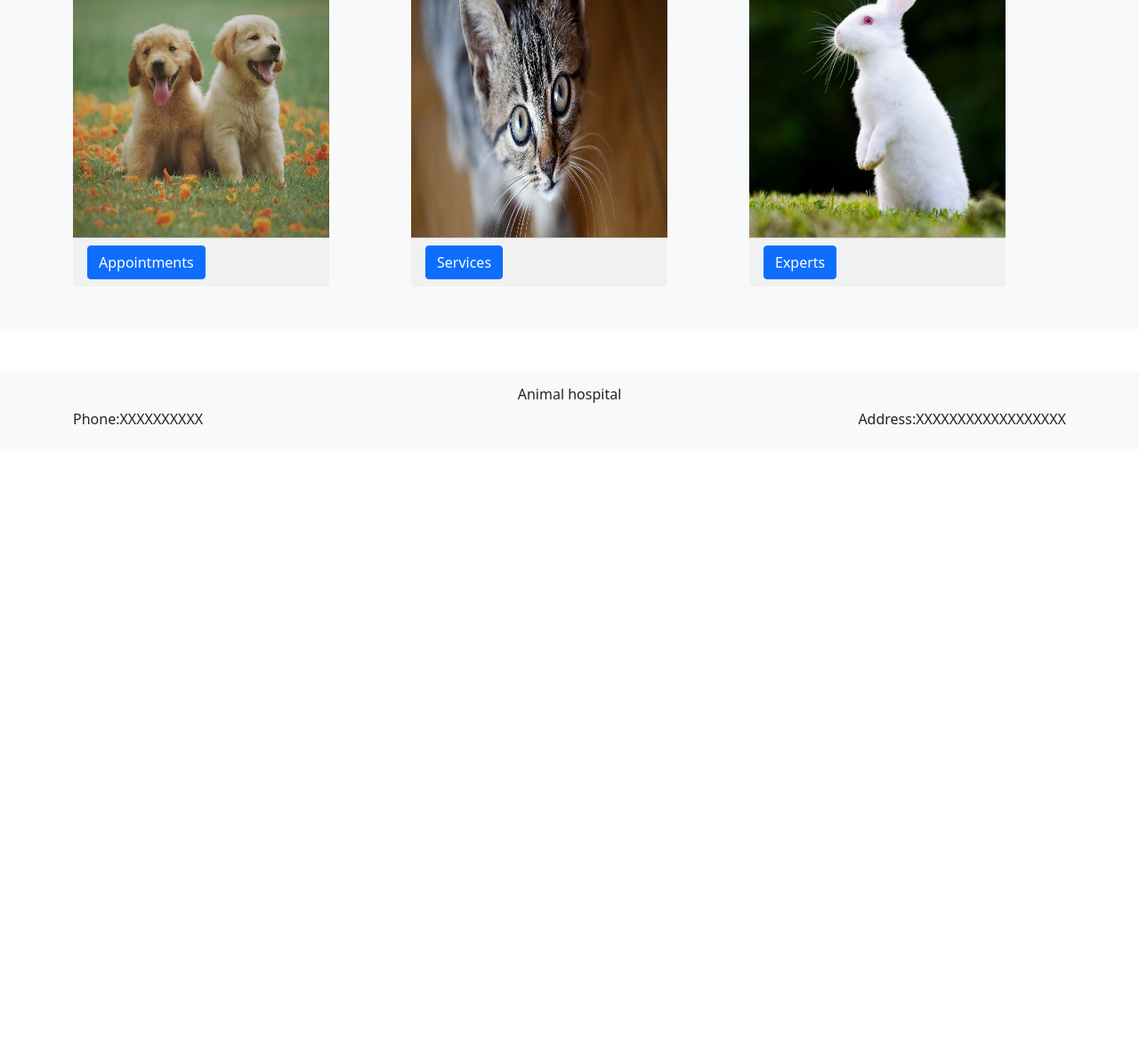
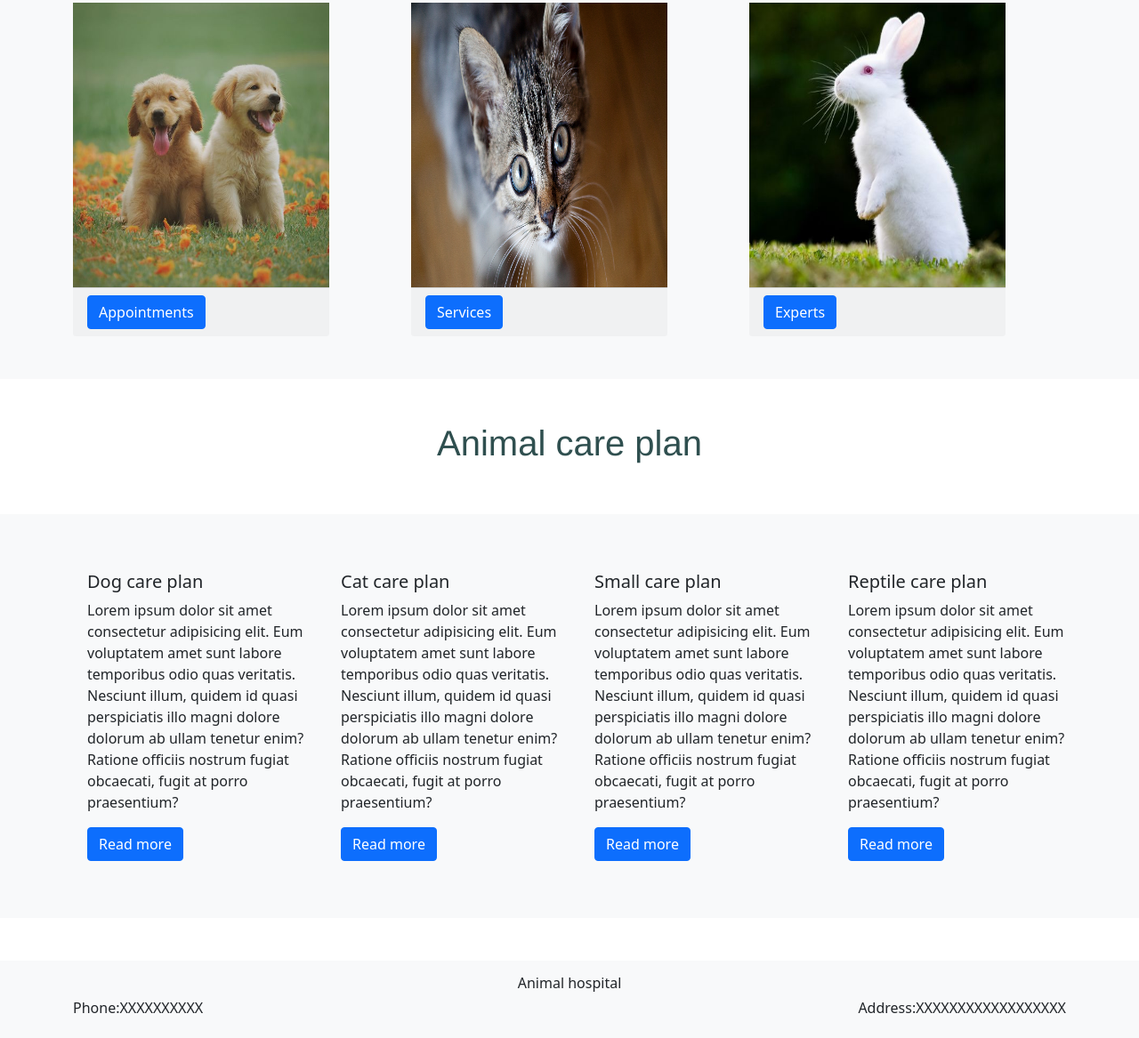
Before and after one commit to GongVictorFeng/veterianry, a plain HTML site: page index.html in a window 1280 px wide. Shown: the part 700-1867 px from the top of the page at 89% size. Before the commit the page ends 1205 px from the top, so only its background shows below. Drawn offline with nearby package versions, Linux system fonts and the light colour scheme.

Commit message:
added features to fullfill the persona

```diff
--- a/index.html
+++ b/index.html
@@ -51,6 +51,10 @@
         </div>
     </section>
 
+    <div class="row justify-content-center">
+        <h3 class="text-center" style="font-family: 'Franklin Gothic Medium', 'Arial Narrow', Arial, sans-serif; font-size: 40px; color: darkslategrey;">XXXX Animal Hospital</h3>
+    </div>
+
     <section id="link" class="bg-light mt-5">
         <div class="bg-light py-2 py-sm-5">
             <div class="container-lg">
@@ -86,6 +90,59 @@
         </div>
     </section>
 
+    <div class="row justify-content-center mt-5">
+        <h3 class="text-center" style="font-family: 'Franklin Gothic Medium', 'Arial Narrow', Arial, sans-serif; font-size: 40px; color: darkslategrey;">Animal care plan</h3>
+    </div>
+
+
+    <section id="link" class="bg-light mt-5">
+        <div class="bg-light py-2 py-sm-5">
+            <div class="container-lg">
+            <div class="row align-items-center">
+                <div class="'col-12 col-md-3 col-lg-3 col-xl-3 mb-xl-0">
+                    <div clas="card" style="width: 18rem;">
+                        <div class="card-body">
+                            <h5 class="card-title">Dog care plan</h5>
+                            <p class="card-text">Lorem ipsum dolor sit amet consectetur adipisicing elit. Eum voluptatem amet sunt labore temporibus odio quas veritatis. Nesciunt illum, quidem id quasi perspiciatis illo magni dolore dolorum ab ullam tenetur enim? Ratione officiis nostrum fugiat obcaecati, fugit at porro praesentium?</p>
+                            <a href="#" class="btn btn-block btn-primary">Read more</a>
+                          </div>
+                    </div>
+                </div>
+
+                <div class="'col-12 col-md-3 col-lg-3 col-xl-3 mb-xl-0">
+                    <div clas="card" style="width: 18rem;">
+                        <div class="card-body">
+                            <h5 class="card-title">Cat care plan</h5>
+                            <p class="card-text">Lorem ipsum dolor sit amet consectetur adipisicing elit. Eum voluptatem amet sunt labore temporibus odio quas veritatis. Nesciunt illum, quidem id quasi perspiciatis illo magni dolore dolorum ab ullam tenetur enim? Ratione officiis nostrum fugiat obcaecati, fugit at porro praesentium?</p>
+                            <a href="#" class="btn btn-block btn-primary">Read more</a>
+                          </div>
+                    </div>
+                </div>
+
+                <div class="'col-12 col-md-3 col-lg-3 col-xl-3 mb-xl-0">
+                    <div clas="card" style="width: 18rem;">
+                        <div class="card-body">
+                            <h5 class="card-title">Small care plan</h5>
+                            <p class="card-text">Lorem ipsum dolor sit amet consectetur adipisicing elit. Eum voluptatem amet sunt labore temporibus odio quas veritatis. Nesciunt illum, quidem id quasi perspiciatis illo magni dolore dolorum ab ullam tenetur enim? Ratione officiis nostrum fugiat obcaecati, fugit at porro praesentium?</p>
+                            <a href="#" class="btn btn-block btn-primary">Read more</a>
+                          </div>
+                    </div>
+                </div>
+
+                <div class="'col-12 col-md-3 col-lg-3 col-xl-3 mb-xl-0">
+                    <div clas="card" style="width: 18rem;">
+                        <div class="card-body">
+                            <h5 class="card-title">Reptile care plan</h5>
+                            <p class="card-text">Lorem ipsum dolor sit amet consectetur adipisicing elit. Eum voluptatem amet sunt labore temporibus odio quas veritatis. Nesciunt illum, quidem id quasi perspiciatis illo magni dolore dolorum ab ullam tenetur enim? Ratione officiis nostrum fugiat obcaecati, fugit at porro praesentium?</p>
+                            <a href="#" class="btn btn-block btn-primary">Read more</a>
+                          </div>
+                    </div>
+                </div>
+            </div>
+            </div>
+        </div>
+    </section>
+
     <footer class="small bg-light mt-5">
         <div class="container py-3 py-sm-3">
             <div class="row justify-content-center">
```
Also changed, not shown: appointment.html (+3 -0 lines).
